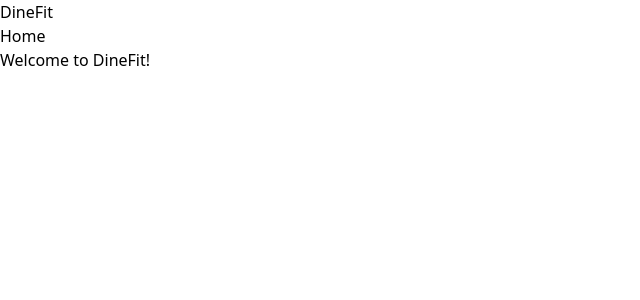
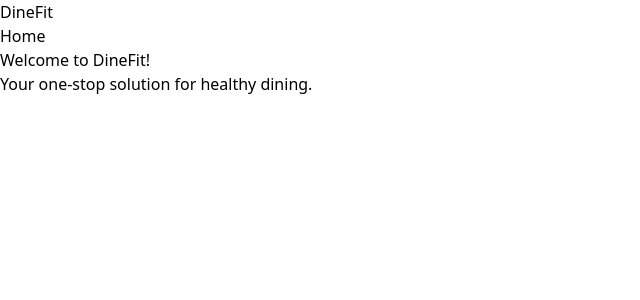
Before and after one commit to swasbee1605/DineFit, a React (Vite) app: page / in a window 1280 px wide. Shown: the top 300 px of the page, without its empty margins (0-640 px from the left). Built offline with nearby package versions, Linux system fonts and the light colour scheme.

Commit message:
set up homepage

```diff
--- a/src/App.jsx
+++ b/src/App.jsx
@@ -1,13 +1,13 @@
-import { useState } from 'react'
 import { Routes, Route } from 'react-router-dom'
 import Navbar from './components/Navbar'
+import Home from './pages/Home'
 
 function App() {
   return (
     <>
       <Navbar />
       <Routes>
-        <Route path="/" element={<div className="p-6">Welcome to DineFit!</div>} />
+        <Route path="/" element={ <Home /> } />
       </Routes>
     </>
   )
--- a/src/pages/Home.jsx
+++ b/src/pages/Home.jsx
@@ -2,7 +2,10 @@ import React from 'react'
 
 const Home = () => {
   return (
-    <div>Home</div>
+    <>
+      <h1 className="text-2xl font-bold">Welcome to DineFit!</h1>
+      <p className="mt-4">Your one-stop solution for healthy dining.</p>
+    </>
   )
 }
 
```
